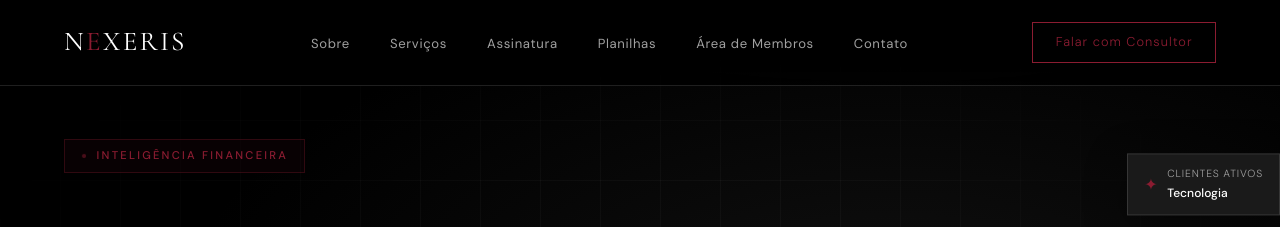
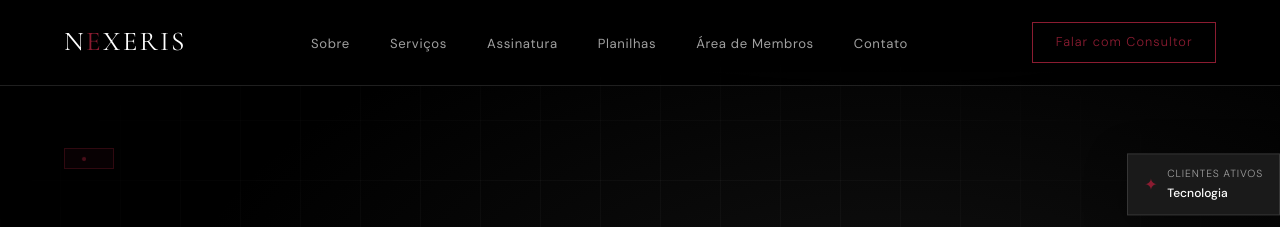
Before and after one commit to thyerisDev/Nexora-Original, a website: page index.html in a window 1280 px wide. Shown: the top 227 px of the page. Drawn offline with nearby package versions, Linux system fonts and the light colour scheme.

Commit message:
inteligencia

```diff
--- a/index.html
+++ b/index.html
@@ -42,7 +42,7 @@
 
   <div class="hero-content">
     <div class="hero-tag">
-      <span class="label">Inteligência Financeira</span>
+      <span class="label"></span>
     </div>
     <h1 class="display hero-title">
       Construa seu<br>
```
